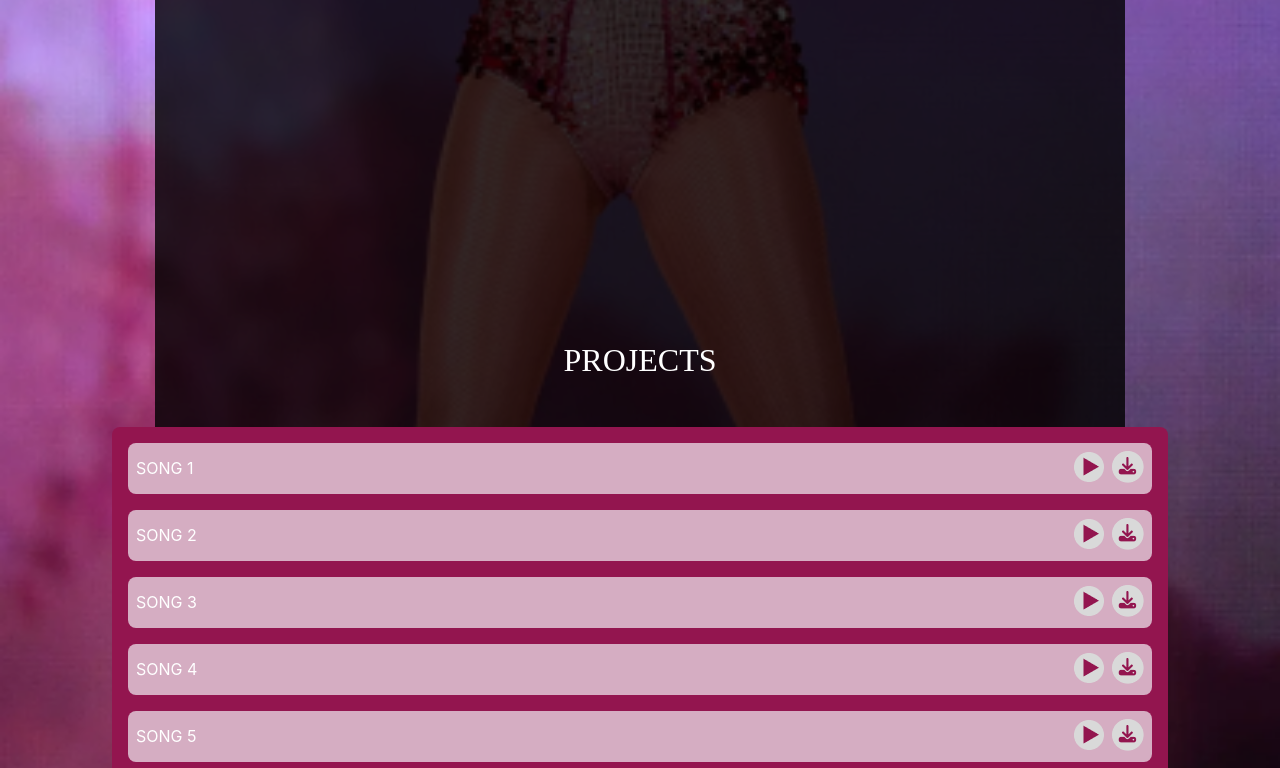
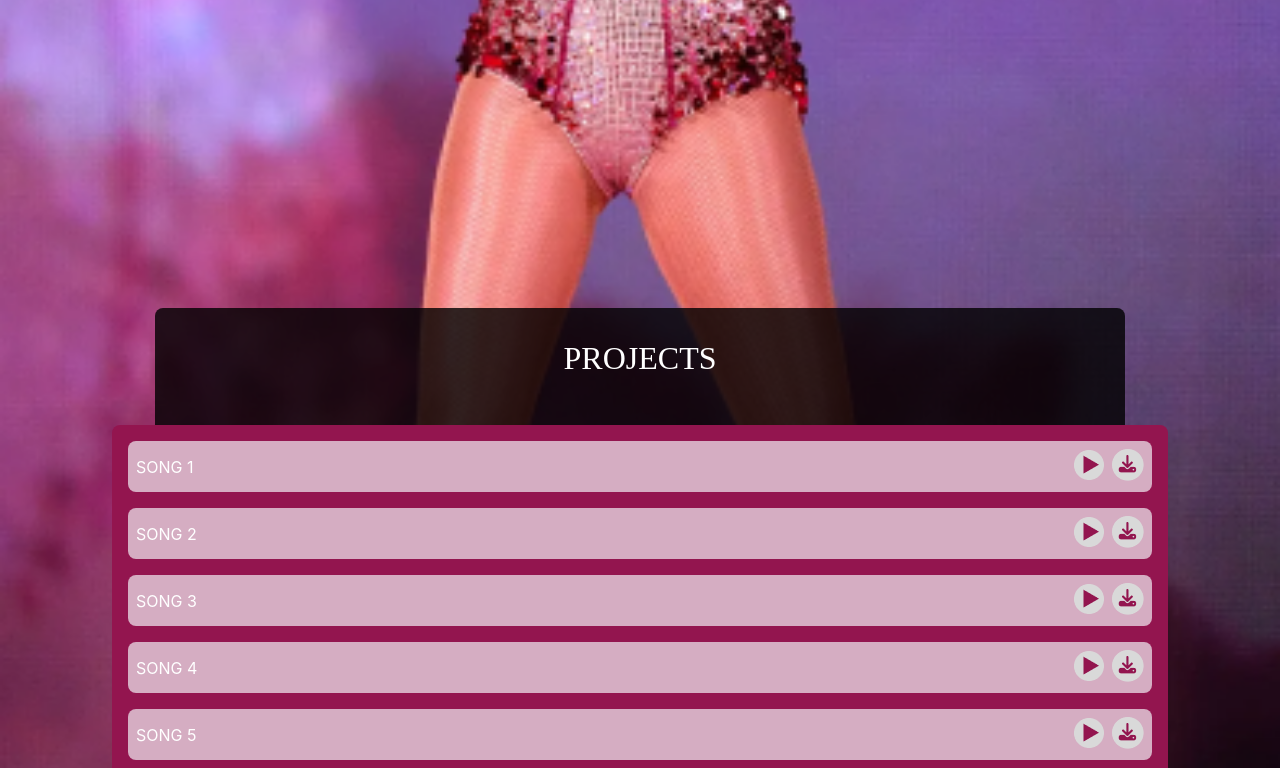
Before and after one commit to GabrielJDavila/TaylorSwiftWebsite, a React (Vite) app in the folder taylor-swift-website/: page / in a window 1280 px wide. Shown: the part 3215-3983 px from the top of the page. Built offline with nearby package versions, Linux system fonts and the light colour scheme; a web font is replaced by a local one.

Commit message:
Update index.css
Update to index.css to fix projects and tour dates sections

```diff
--- a/taylor-swift-website/src/index.css
+++ b/taylor-swift-website/src/index.css
@@ -125,7 +125,7 @@ h1, h2, h3, p, a {
   width: 100%;
 }
 
-.border-blend-el {
+/* .border-blend-el {
   position: relative;
   height: 1px;
   background: #000000;
@@ -134,8 +134,9 @@ h1, h2, h3, p, a {
   /* width: 100%;
   border: 2px solid black;
   box-shadow: 0 0 0px 100px black;
-  opacity: 1; */
+  opacity: 1;
 }
+*/
 
 .filler-container {
   background: #93154F;
@@ -214,26 +215,27 @@ h1, h2, h3, p, a {
   background: black;
   width: 85%;
   max-width: 970px;
-  height: auto;
+  height: 100%;
   margin: auto;
-  top: 10px;
-  bottom: 10px;
+  top: 0px;
+  bottom: 0px;
   left: 0;
   right: 0;
+  max-height: 700px;
   z-index: 1;
   opacity: .8;
   border-radius: 8px;
-
+  overflow: hidden;
 }
 
 .projects-container {
   padding: 1rem;
   color: white;
   position: absolute;
-  top: 10px;
-  bottom: 10px;
+  top: 0;
+  bottom: 0;
+  right: 0;
   left: 0;
-  right: 0;
   width: 90%;
   height: 100%;
   max-height: 700px;
@@ -243,6 +245,7 @@ h1, h2, h3, p, a {
   display: flex;
   flex-direction: column;
   gap: 1.5rem;
+  overflow: hidden;
 }
 
 .projects-title {
@@ -259,6 +262,7 @@ h1, h2, h3, p, a {
   max-height: 218px;
   border-radius: 8px;
   transition: .3s ease-in-out;
+  height: 30%;
 }
 
 .now-playing-container {
@@ -286,11 +290,12 @@ h1, h2, h3, p, a {
   flex-direction: column;
   gap: 1rem;
   padding: 1rem;
-  max-height: 350px;
-  overflow: auto;
+  height: 70%;
+  max-height: 450px;
   scrollbar-width: thin;
   scrollbar-color: #D5ADC2;
   border-radius: 8px;
+  overflow-y: scroll;
 }
 
 .song-example {
@@ -332,18 +337,19 @@ h1, h2, h3, p, a {
   padding: 1rem;
   color: white;
   position: absolute;
-  top: 10px;
-  bottom: 10px;
+  top: 0;
+  bottom: 0;
   left: 0;
   right: 0;
   width: 90%;
-  height: auto;
+  height: 100%;
+  max-height: 700px;
   margin: auto;
-  padding:2rem 3rem;
+  padding:2rem 2rem;
   z-index: 3;
   display: flex;
   flex-direction: column;
-  gap: 1.5rem;
+  gap: 1rem;
 }
 
 .tour-dates-title {
@@ -355,7 +361,10 @@ h1, h2, h3, p, a {
   flex-direction: column;
   text-align: left;
   justify-content: left;
-  gap: 2rem;
+  gap: 1.5rem;
+  overflow-y: scroll;
+  height: 80%;
+  padding: 0 1rem;
 }
 
 .tour-date-item {
```
